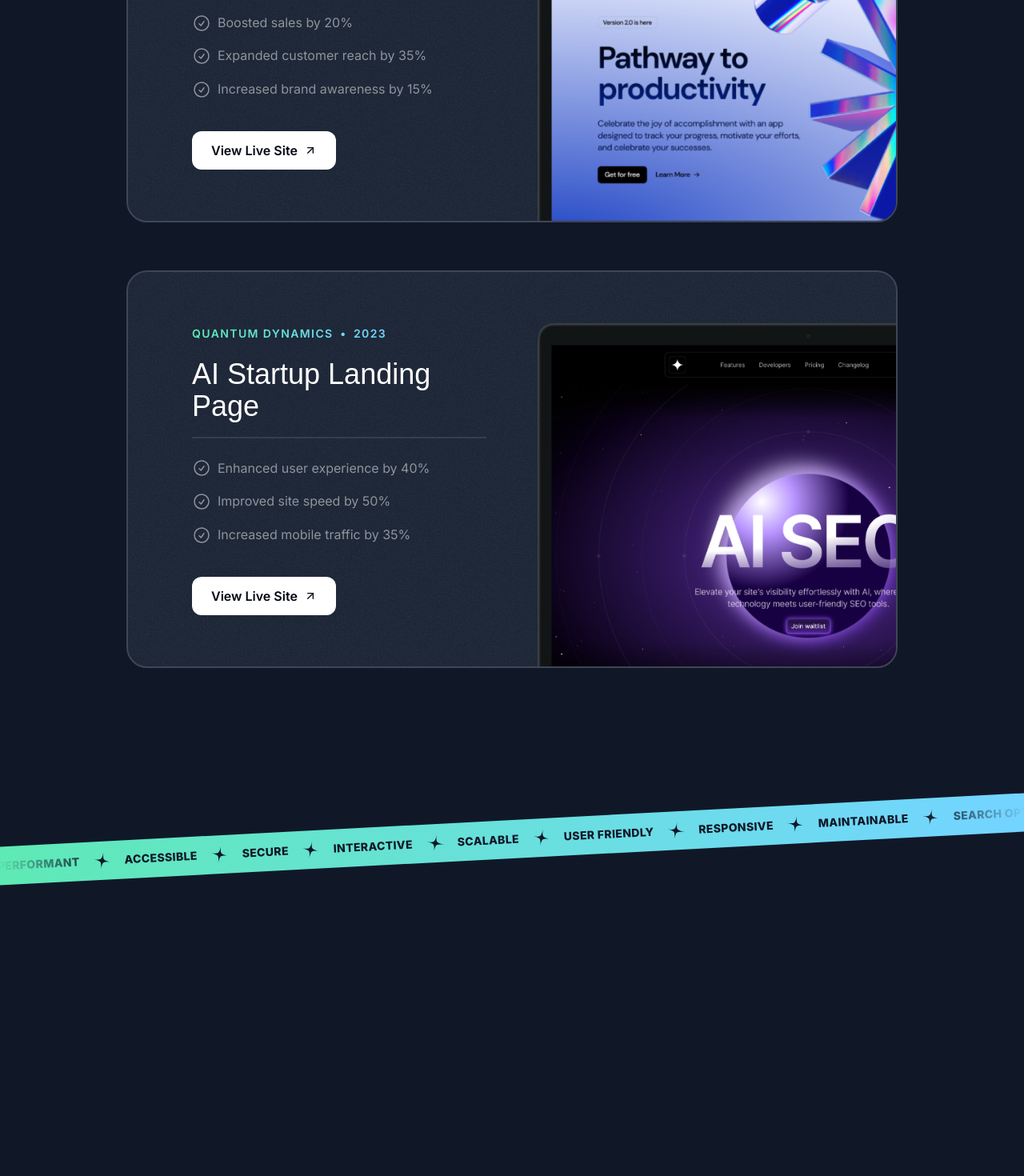
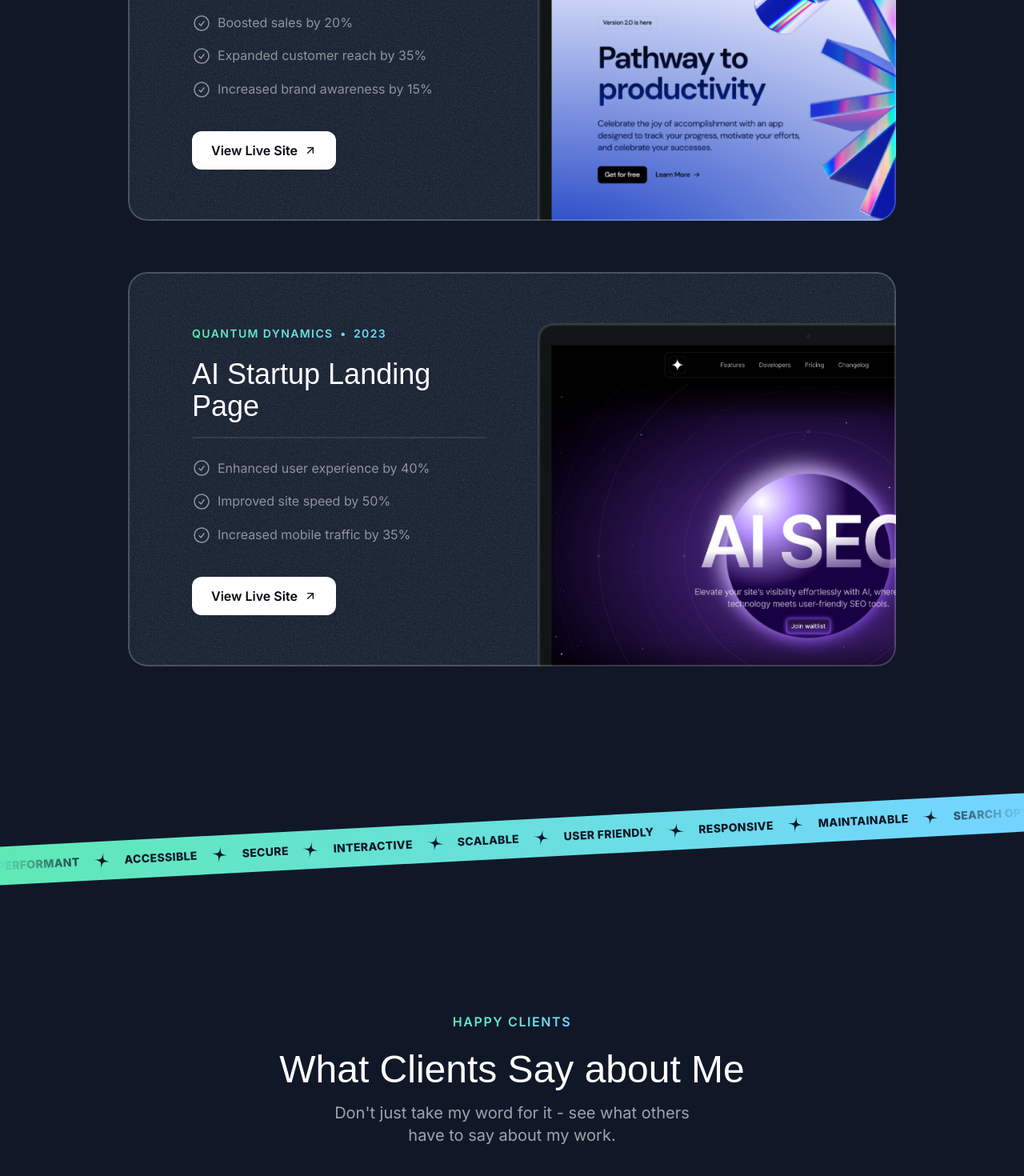
Before and after one commit to Nisschhal/portfolio-v2, a Next.js app: page / in a window 1280 px wide. Shown: the part 2072-3542 px from the top of the page at 80% size. Before the commit the page ends 3241 px from the top, so only its background shows below. Built offline with nearby package versions, Linux system fonts and the light colour scheme; a web font is replaced by a local one.

Commit message:
testimonials , seaction headers, and card created

```diff
--- a/app/page.tsx
+++ b/app/page.tsx
@@ -2,6 +2,7 @@
 import { HeroSection } from "@/sections/Hero"
 import { ProjectsSection } from "@/sections/Projects"
 import { TapeSection } from "@/sections/Tape"
+import { TestimonialsSection } from "@/sections/Testimonials"
 
 export default function Home() {
   return (
@@ -13,6 +14,8 @@
       <ProjectsSection />
 
       <TapeSection />
+
+      <TestimonialsSection />
     </div>
   )
 }
--- /dev/null
+++ b/components/Card.tsx
@@ -0,0 +1,33 @@
+import React, { PropsWithChildren } from "react"
+import grainImage from "@/assets/images/grain.jpg"
+import { twMerge } from "tailwind-merge"
+
+const Card = ({
+  children,
+  className,
+}: PropsWithChildren<{ className?: string }>) => {
+  return (
+    <div
+      className={twMerge(
+        "bg-gray-800 rounded-3xl relative z-0 after:z-10 after:content-[''] after:absolute after:inset-0 after:outline-2 after:-outline-offset-2 after:rounded-3xl after:outline-white/20 overflow-hidden p-6 after:pointer-events-none",
+        className
+      )}
+    >
+      {/* <div
+      className="rounded-3xl relative z-0
+              bg-gray-800
+              overflow-hidden px-8 pt-8 md:px-10 md:pt-12 lg:px-20 lg:pt-16 outline-2 outline-white/20"
+    > */}
+      {/* Background noise image */}
+      <div
+        className="absolute inset-0 -z-10 opacity-5"
+        style={{
+          backgroundImage: `url(${grainImage.src})`,
+        }}
+      />
+      {children}
+    </div>
+  )
+}
+
+export default Card
--- /dev/null
+++ b/components/SectionHeader.tsx
@@ -0,0 +1,33 @@
+import React from "react"
+
+const SectionHeader = ({
+  title,
+  eyebrow,
+  description,
+}: {
+  title: string
+  eyebrow: string
+  description: string
+}) => {
+  return (
+    <div>
+      {/* flex to only select the text content */}
+      <div className="flex justify-center">
+        {/* Feature Title */}
+        <p className=" uppercase font-semibold tracking-widest bg-gradient-to-r from-emerald-300 to-sky-300 bg-clip-text text-transparent">
+          {eyebrow}
+        </p>
+      </div>
+      {/* 3xl md:5x */}
+      <h2 className="text-3xl md:text-5xl font-serif text-center mt-6">
+        {title}
+      </h2>
+      {/* text-normal md:text-xl */}
+      <p className="text-center md:text-lg lg:text-xl text-white/60 mt-4 max-w-md mx-auto">
+        {description}
+      </p>
+    </div>
+  )
+}
+
+export default SectionHeader
--- a/package.json
+++ b/package.json
@@ -12,7 +12,8 @@
     "motion": "^12.6.2",
     "next": "15.2.4",
     "react": "^19.0.0",
-    "react-dom": "^19.0.0"
+    "react-dom": "^19.0.0",
+    "tailwind-merge": "^3.1.0"
   },
   "devDependencies": {
     "@eslint/eslintrc": "^3",
--- a/sections/Projects.tsx
+++ b/sections/Projects.tsx
@@ -5,6 +5,8 @@
 import CheckCircle from "@/assets/icons/check-circle.svg"
 import UpRightArrow from "@/assets/icons/arrow-up-right.svg"
 import grainImage from "@/assets/images/grain.jpg"
+import SectionHeader from "@/components/SectionHeader"
+import Card from "@/components/Card"
 const portfolioProjects = [
   {
     company: "Acme Corp",
@@ -48,42 +50,30 @@
   return (
     <section className="pb-16 lg:py-24">
       <div className="container">
-        {/* flex to only select the text content */}
-        <div className="flex justify-center">
-          {/* Feature Title */}
-          <p className=" uppercase font-semibold tracking-widest bg-gradient-to-r from-emerald-300 to-sky-300 bg-clip-text text-transparent">
-            Real-world Results
-          </p>
-        </div>
-        {/* 3xl md:5x */}
-        <h2 className="text-3xl md:text-5xl font-serif text-center mt-6">
-          Featured Projects
-        </h2>
-        {/* text-normal md:text-xl */}
-        <p className="text-center md:text-lg lg:text-xl text-white/60 mt-4 max-w-md mx-auto">
-          See how I transformed concepts into engaging digitial experiences.
-        </p>
-
+        {/* Section Header */}
+        <SectionHeader
+          eyebrow="Real-world Results"
+          title="Featured Projects"
+          description="See how I transformed concepts into engaging digitial experiences."
+        />
+        {/* Section Content */}
         <div className="flex flex-col mt-10 gap-16 md:mt-20">
           {portfolioProjects.map((project) => (
-            <div
+            <Card
               key={project.title}
-              className="rounded-3xl relative z-0
-              bg-gray-800
-              overflow-hidden px-8 pt-8 md:px-10 md:pt-12 lg:px-20 lg:pt-16 outline-2 outline-white/20"
+              className="px-8 pt-8 pb-0 md:px-10 md:pt-12 lg:px-20 lg:pt-16 "
             >
+              {/* Background noise image */}
+              <div
+                className="absolute inset-0 -z-10 opacity-5"
+                style={{
+                  backgroundImage: `url(${grainImage.src})`,
+                }}
+              />
               {/* lg:grid lg:grid-cols-2 */}
               <div className="lg:grid lg:grid-cols-2 lg:gap-16">
                 {/* lg:Left Column */}
                 <div className="lg:pb-16">
-                  {/* Background noise image */}
-                  <div
-                    className="absolute inset-0 -z-10 opacity-5"
-                    style={{
-                      backgroundImage: `url(${grainImage.src})`,
-                    }}
-                  />
-
                   {/* Project Company * year */}
                   <div className="text-sm tracking-widest inline-flex gap-2 bg-gradient-to-r from-emerald-300 to-sky-300 bg-clip-text text-transparent">
                     <span className="font-semibold uppercase ">
@@ -134,7 +124,7 @@
                   />
                 </div>
               </div>
-            </div>
+            </Card>
           ))}
         </div>
       </div>
--- a/sections/Testimonials.tsx
+++ b/sections/Testimonials.tsx
@@ -1,8 +1,11 @@
-import memojiAvatar1 from "@/assets/images/memoji-avatar-1.png";
-import memojiAvatar2 from "@/assets/images/memoji-avatar-2.png";
-import memojiAvatar3 from "@/assets/images/memoji-avatar-3.png";
-import memojiAvatar4 from "@/assets/images/memoji-avatar-4.png";
-import memojiAvatar5 from "@/assets/images/memoji-avatar-5.png";
+import memojiAvatar1 from "@/assets/images/memoji-avatar-1.png"
+import memojiAvatar2 from "@/assets/images/memoji-avatar-2.png"
+import memojiAvatar3 from "@/assets/images/memoji-avatar-3.png"
+import memojiAvatar4 from "@/assets/images/memoji-avatar-4.png"
+import memojiAvatar5 from "@/assets/images/memoji-avatar-5.png"
+import Card from "@/components/Card"
+import SectionHeader from "@/components/SectionHeader"
+import Image from "next/image"
 
 const testimonials = [
   {
@@ -35,8 +38,55 @@
     text: "Alex's work on our website has been nothing short of exceptional. He's a talented developer who is also a great communicator. We highly recommend him.",
     avatar: memojiAvatar5,
   },
-];
+]
 
 export const TestimonialsSection = () => {
-  return <div>Testimonials Section</div>;
-};
+  return (
+    <section className="py-16 lg:py-24">
+      <div className="container">
+        {/* Section Header */}
+        <SectionHeader
+          eyebrow="Happy Clients"
+          title="What Clients Say  about Me"
+          description="Don't just take my word for it - see what others have to say about my work."
+        />
+        {/* Section Content */}
+        <div className="flex mt-16 lg:mt-24 overflow-x-clip [mask-image:linear-gradient(to_right,transparent,black_10%,black_90%,transparent)]">
+          <div className="flex gap-8 flex-none">
+            {testimonials.map((testimonial) => (
+              <Card
+                key={testimonial.name}
+                className="max-w-xs md:max-w-md  md:p-8  "
+              >
+                {/* Testimonial Author */}
+                <div className="flex items-center gap-4">
+                  {/* Avatar */}
+                  <div className="flex items-center justify-center size-14 bg-gray-700 rounded-full flex-shrink-0">
+                    <Image
+                      src={testimonial.avatar}
+                      alt={testimonial.name}
+                      className=""
+                    />
+                  </div>
+
+                  {/* Name & Position */}
+                  <div className="">
+                    <p className=" font-semibold">{testimonial.name}</p>
+                    <p className="text-sm text-white/40">
+                      {testimonial.position}
+                    </p>
+                  </div>
+                </div>
+
+                {/* Testimonial */}
+                <p className="text-sm md:text-base mt-4 md:mt-6">
+                  {testimonial.text}
+                </p>
+              </Card>
+            ))}
+          </div>
+        </div>
+      </div>
+    </section>
+  )
+}
```
Also changed, not shown: 1 other file (tests, documents, lock files or other folders).
